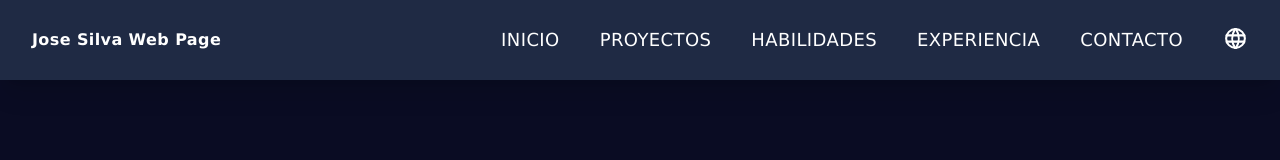
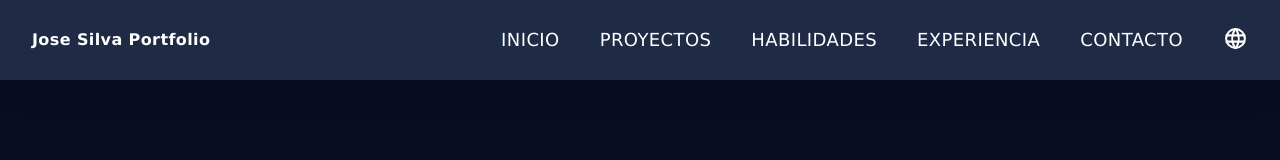
Before and after one commit to ShindouAstrea/portfolio-nextjs-version, a Next.js app: page / in a window 1280 px wide. Shown: the top 160 px of the page. Built offline with nearby package versions, Linux system fonts and the light colour scheme.

Commit message:
Update NavBar.component.tsx

```diff
--- a/src/components/NavBar.component.tsx
+++ b/src/components/NavBar.component.tsx
@@ -14,7 +14,7 @@ export default function NavBar() {
             <div className="flex justify-between items-center w-full h-full px-2xl:px-16 ">
                 <Link href='/'>
                     <div className='ml-8 mt-2 mb-2 cursor-pointer  '>
-                        <h3>Jose Silva Web Page</h3>
+                        <h3>Jose Silva Portfolio</h3>
                     </div>
                 </Link>
 
```
